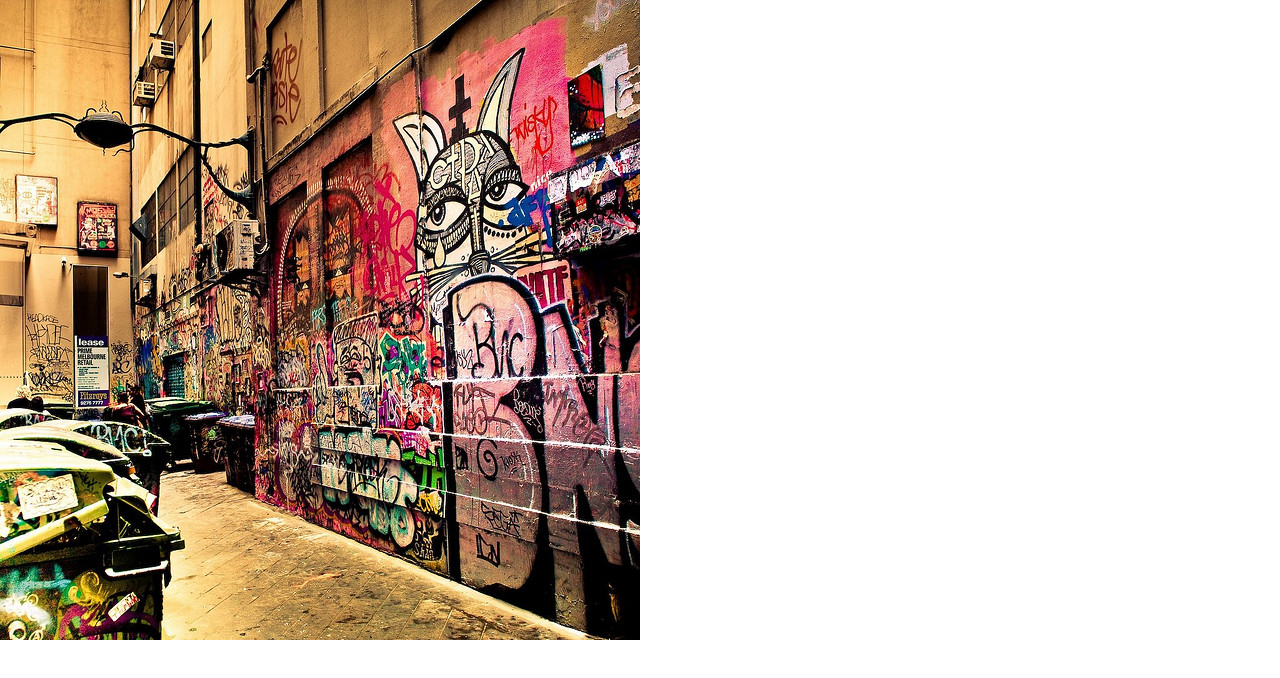
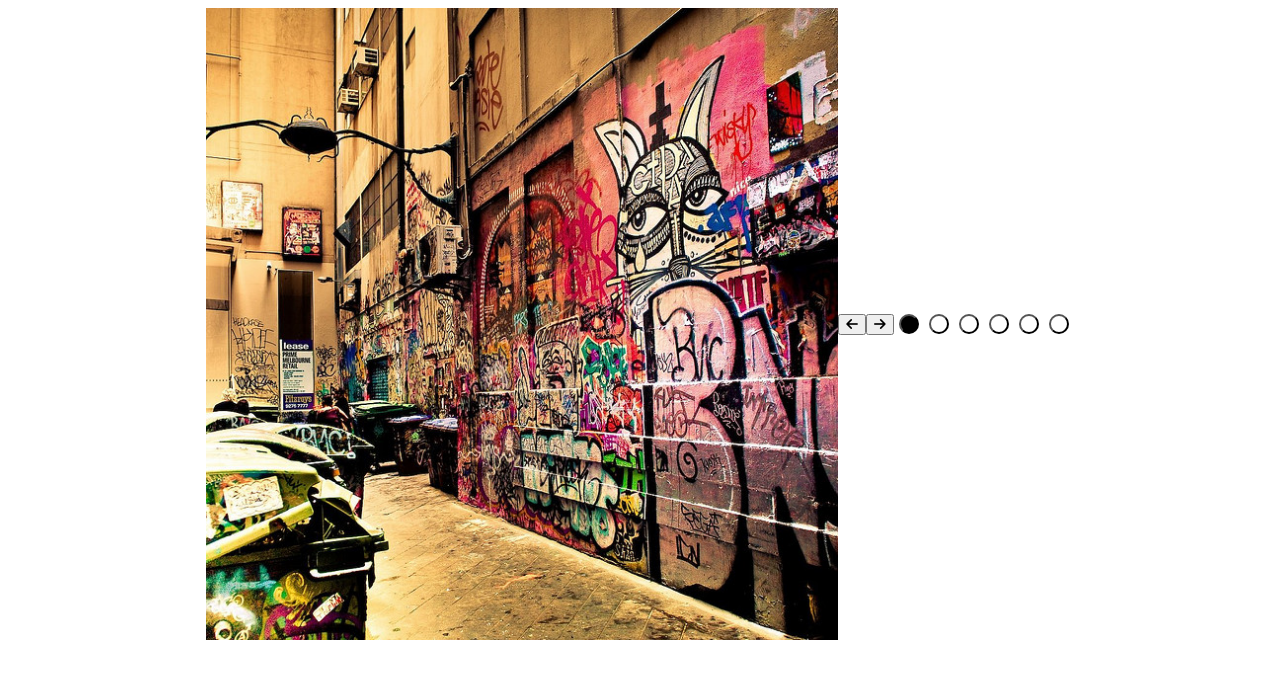
Before and after one commit to Sarah-Katz/slider-app, a React (Create React App) app: page / in a window 1280 px wide. Shown: the top 678 px of the page. Built offline with nearby package versions, Linux system fonts and the light colour scheme.

Commit message:
JS fonctionnel + premier jet CSS

```diff
--- a/public/index.html
+++ b/public/index.html
@@ -7,22 +7,12 @@
   <meta name="viewport" content="width=device-width, initial-scale=1" />
   <meta name="theme-color" content="#000000" />
   <meta name="description" content="Web site created using create-react-app" />
+  <script src="https://kit.fontawesome.com/5fcd5bd497.js" crossorigin="anonymous"></script>
   <title>React App</title>
 </head>
 
 <body>
-  <noscript>You need to enable JavaScript to run this app.</noscript>
   <div id="root"></div>
-  <!--
-      This HTML file is a template.
-      If you open it directly in the browser, you will see an empty page.
-
-      You can add webfonts, meta tags, or analytics to this file.
-      The build step will place the bundled scripts into the <body> tag.
-
-      To begin the development, run `npm start` or `yarn start`.
-      To create a production bundle, use `npm run build` or `yarn build`.
-    -->
 </body>
 
 </html>
--- a/src/App.js
+++ b/src/App.js
@@ -1,25 +1,94 @@
-import { useState } from "react";
+import React, { useState } from 'react';
+import './index.css'
+import Button from './components/Button/Button'
+import Puces from './components/Puces/Puces';
 
 function App() {
-    //State
+    const [currentImage, setCurrentImage] = useState(0);
     const [images] = useState([
-        { id: 1, src: "/images/1.jpg" },
-        { id: 2, src: "/images/2.jpg" },
-        { id: 3, src: "/images/3.jpg" },
-        { id: 4, src: "/images/4.jpg" },
-        { id: 5, src: "/images/5.jpg" },
-        { id: 6, src: "/images/6.jpg" }
-      ]);
- const [currentImageId, setCurrentImagesId] = useState(0);
-    //Comportements
+        { id: 1, src: "/images/1.jpg", alt: "Street Art" },
+        { id: 2, src: "/images/2.jpg", alt: "Panorama" },
+        { id: 3, src: "/images/3.jpg", alt: "Architecture" },
+        { id: 4, src: "/images/4.jpg", alt: "Immeuble" },
+        { id: 5, src: "/images/5.jpg", alt: "Grande ville" },
+        { id: 6, src: "/images/6.jpg", alt: "Paris" }
+    ]);
 
+    function handlePrevious() {
+        if (currentImage === 0) {
+            setCurrentImage(images.length - 1);
+        } else {
+            setCurrentImage(currentImage - 1);
+        }
+    }
 
-    //Render
+    function handleNext() {
+        if (currentImage === images.length - 1) {
+            setCurrentImage(0);
+        } else {
+            setCurrentImage(currentImage + 1);
+        }
+    }
+
+    function handleImageClick(id) {
+        setCurrentImage(id - 1);
+    }
+
     return (
-        <div id="slider">
-            <img src={images[currentImageId].src} alt=""></img>
+        <div className="slider-container">
+            <img className="slider-image" src={images[currentImage].src} alt={images[currentImage].alt} />
+            <Button className="previous-button" onClick={handlePrevious}>handlePrevious</Button>
+            <Button className="next-button" onClick={handleNext}>handleNext</Button>
+            <Puces className="puces" images={images} currentImage={currentImage} onClick={handleImageClick} />
         </div>
-    )
+    );
 }
 
 export default App;
+
+
+
+
+
+
+
+
+
+
+
+
+
+
+
+
+
+
+
+
+
+
+// import { useState } from "react";
+
+// function App() {
+//     //State
+//     const [images] = useState([
+//         { id: 1, src: "/images/1.jpg" },
+//         { id: 2, src: "/images/2.jpg" },
+//         { id: 3, src: "/images/3.jpg" },
+//         { id: 4, src: "/images/4.jpg" },
+//         { id: 5, src: "/images/5.jpg" },
+//         { id: 6, src: "/images/6.jpg" }
+//       ]);
+//  const [currentImageId, setCurrentImagesId] = useState(0);
+//     //Comportements
+
+
+//     //Render
+//     return (
+//         <div id="slider">
+//             <img src={images[currentImageId].src} alt=""></img>
+//         </div>
+//     )
+// }
+
+// export default App;
--- /dev/null
+++ b/src/components/Puces/Puces.jsx
@@ -0,0 +1,25 @@
+import React from 'react';
+
+function Puces({ images, currentImage, onClick }) {
+  return (
+    <div>
+      {images.map((image) => (
+        <button
+          key={image.id}
+          style={{
+            backgroundColor: currentImage === image.id - 1 ? 'black' : 'white',
+            borderRadius: '50%',
+            width: '20px',
+            height: '20px',
+            margin: '5px',
+            color: 'white'
+          }}
+          onClick={() => onClick(image.id)}
+        >
+        </button>
+      ))}
+    </div>
+  );
+}
+
+export default Puces;
--- a/src/components/button/Button.jsx
+++ b/src/components/button/Button.jsx
@@ -0,0 +1,11 @@
+import React from 'react';
+
+function Button({ onClick, children }) {
+    return (
+        <button onClick={onClick}>
+            <i className={children === "handlePrevious" ? "fas fa-arrow-left" : "fas fa-arrow-right"} />
+        </button>
+    );
+}
+
+export default Button;
--- a/src/index.css
+++ b/src/index.css
@@ -1,13 +1,34 @@
-body {
-  margin: 0;
-  font-family: -apple-system, BlinkMacSystemFont, 'Segoe UI', 'Roboto', 'Oxygen',
-    'Ubuntu', 'Cantarell', 'Fira Sans', 'Droid Sans', 'Helvetica Neue',
-    sans-serif;
-  -webkit-font-smoothing: antialiased;
-  -moz-osx-font-smoothing: grayscale;
+.slider-container {
+  display: flex;
+  align-items: center;
+  justify-content: center;
+  height: 100%;
 }
 
-code {
-  font-family: source-code-pro, Menlo, Monaco, Consolas, 'Courier New',
-    monospace;
+.slider-image {
+  width: 50%;
+  height: 2/3 * 100%;
+  object-fit: cover;
+  position: relative;
 }
+
+.previous-button {
+  position: absolute;
+  left: 0;
+  top: 50%;
+  transform: translateY(-50%);
+}
+
+.next-button {
+  position: absolute;
+  right: 0;
+  top: 50%;
+  transform: translateY(-50%);
+}
+
+.puces {
+  position: absolute;
+  left: 50%;
+  bottom: 0;
+  transform: translateX(-50%);
+}
```
Also changed, not shown: src/components/puce/Puce.jsx (deleted).
